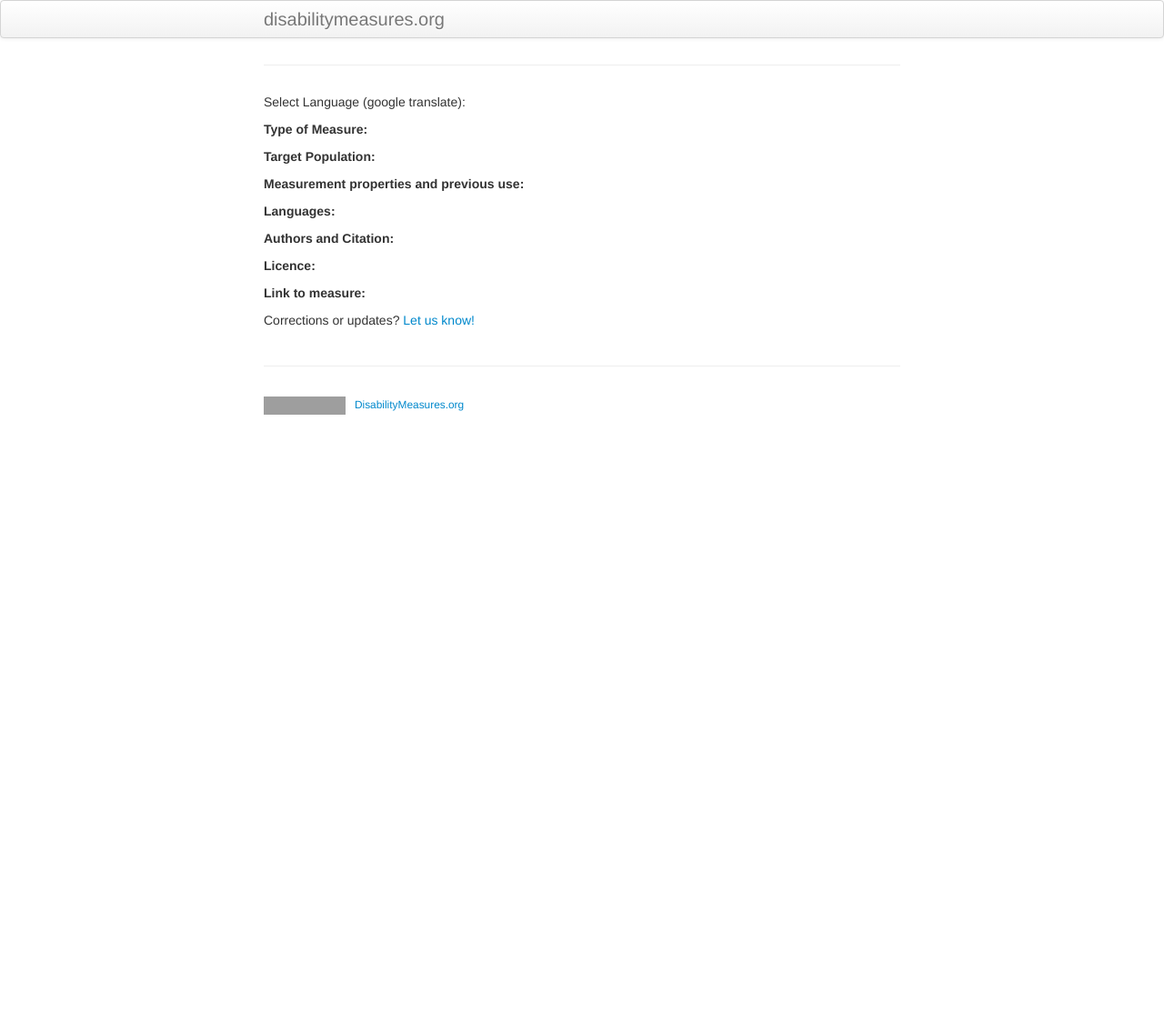
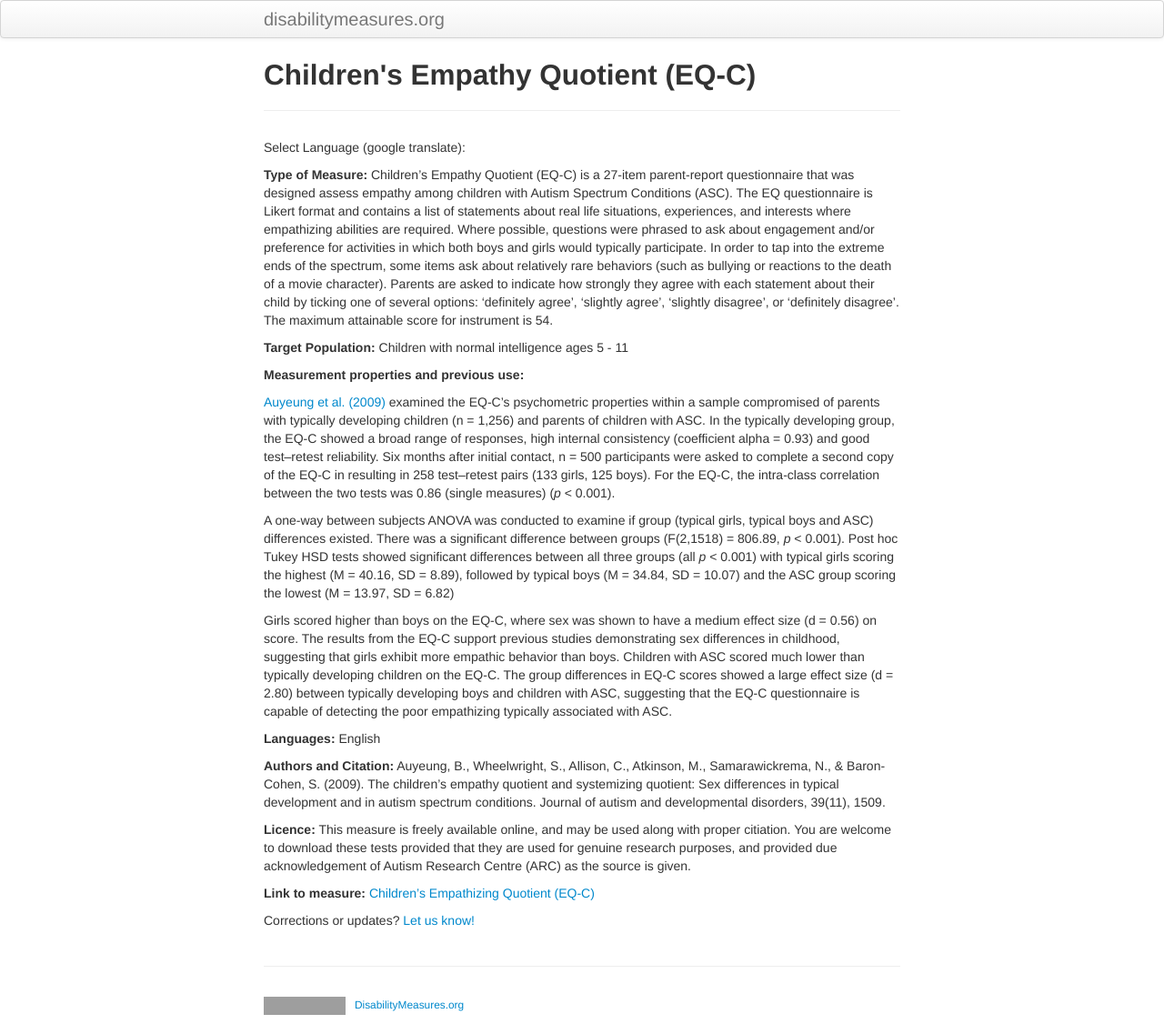
Before and after one commit to mjmaenner/disabilitymeasures, a Jekyll site: the page built from EQ-C/index.md, in a window 1280 px wide. Shown: the whole page at 91% size. Built offline with Jekyll 4.4.1, drawn with Linux system fonts in a browser that asks for light colours; before the commit the page ends 900 px from its top, so only the background shows below that; grey boxes are pictures that could not be loaded.

Commit message:
complete EQ-C entry

```diff
--- a/EQ-C/index.md
+++ b/EQ-C/index.md
@@ -1,6 +1,6 @@
 ---
 layout: page
-title:
+title: Children's Empathy Quotient (EQ-C)
 description:
 tags: measures
 ---
@@ -13,18 +13,26 @@ function googleTranslateElementInit() {
 }
 </script><script type="text/javascript" src="//translate.google.com/translate_a/element.js?cb=googleTranslateElementInit"></script>
 
-**Type of Measure:**
+**Type of Measure:**  Children’s Empathy Quotient (EQ-C) is a 27-item parent-report questionnaire that was designed assess empathy among children with Autism Spectrum Conditions (ASC). The EQ questionnaire is Likert format and contains a list of statements about real life situations, experiences, and interests where empathizing abilities are required. Where possible, questions were phrased to ask about engagement and/or preference for activities in which both boys and girls would typically participate. In order to tap into the extreme ends of the spectrum, some items ask about relatively rare behaviors (such as bullying or reactions to the death of a movie character). Parents are asked to indicate how strongly they agree with each statement about their child by ticking one of several options: ‘definitely agree’, ‘slightly agree’, ‘slightly disagree’, or ‘definitely disagree’. The maximum attainable score for instrument is 54.
 
-**Target Population:**
+**Target Population:** Children with normal intelligence ages 5 - 11
 
 **Measurement properties and previous use:**
 
-**Languages:**
+[Auyeung et al. (2009)](http://docs.autismresearchcentre.com/papers/2009_Auyeung_etal_ChildEQSQ_JADD.pdf) examined the EQ-C's psychometric properties within a sample compromised of parents with typically developing children (n = 1,256) and parents of children with ASC.  In the typically developing group, the EQ-C showed a broad range of responses, high internal consistency (coefficient alpha = 0.93) and good test–retest reliability.  Six months after initial contact, n = 500 participants were asked to complete a second copy of the EQ-C in resulting in 258 test–retest pairs (133 girls, 125 boys). For the EQ-C, the intra-class correlation between the two tests was 0.86 (single measures) (*p* < 0.001).
+
+A one-way between subjects ANOVA was conducted to examine if group (typical girls, typical
+boys and ASC) differences existed. There was a significant difference between groups (F(2,1518) = 806.89, *p* < 0.001). Post hoc Tukey HSD tests showed significant differences between all three groups (all *p* < 0.001) with typical girls scoring the highest (M = 40.16, SD = 8.89), followed by typical boys (M = 34.84, SD = 10.07) and the ASC group scoring the lowest (M = 13.97, SD = 6.82)
+
+Girls scored higher than boys on the EQ-C, where sex was shown to have a medium effect size (d = 0.56) on score. The results from the EQ-C support previous studies demonstrating sex differences in childhood, suggesting that girls exhibit more empathic behavior than boys. Children with ASC scored much lower than typically developing children on the EQ-C. The group differences in EQ-C scores showed a large effect size (d = 2.80) between typically developing boys and children with ASC, suggesting that the EQ-C questionnaire is capable of detecting the poor empathizing typically associated with ASC.
+
+**Languages:** English
 
 **Authors and Citation:**
+Auyeung, B., Wheelwright, S., Allison, C., Atkinson, M., Samarawickrema, N., & Baron-Cohen, S. (2009). The children’s empathy quotient and systemizing quotient: Sex differences in typical development and in autism spectrum conditions. Journal of autism and developmental disorders, 39(11), 1509.
 
-**Licence:**
+**Licence:** This measure is freely available online, and may be used along with proper citiation. You are welcome to download these tests provided that they are used for genuine research purposes, and provided due acknowledgement of Autism Research Centre (ARC) as the source is given.
 
-**Link to measure:**
+**Link to measure:** [Children's Empathizing Quotient (EQ-C)](https://www.autismresearchcentre.com/arc_tests/)
 
 Corrections or updates? [Let us know!](http://disabilitymeasures.org/contact)
```
